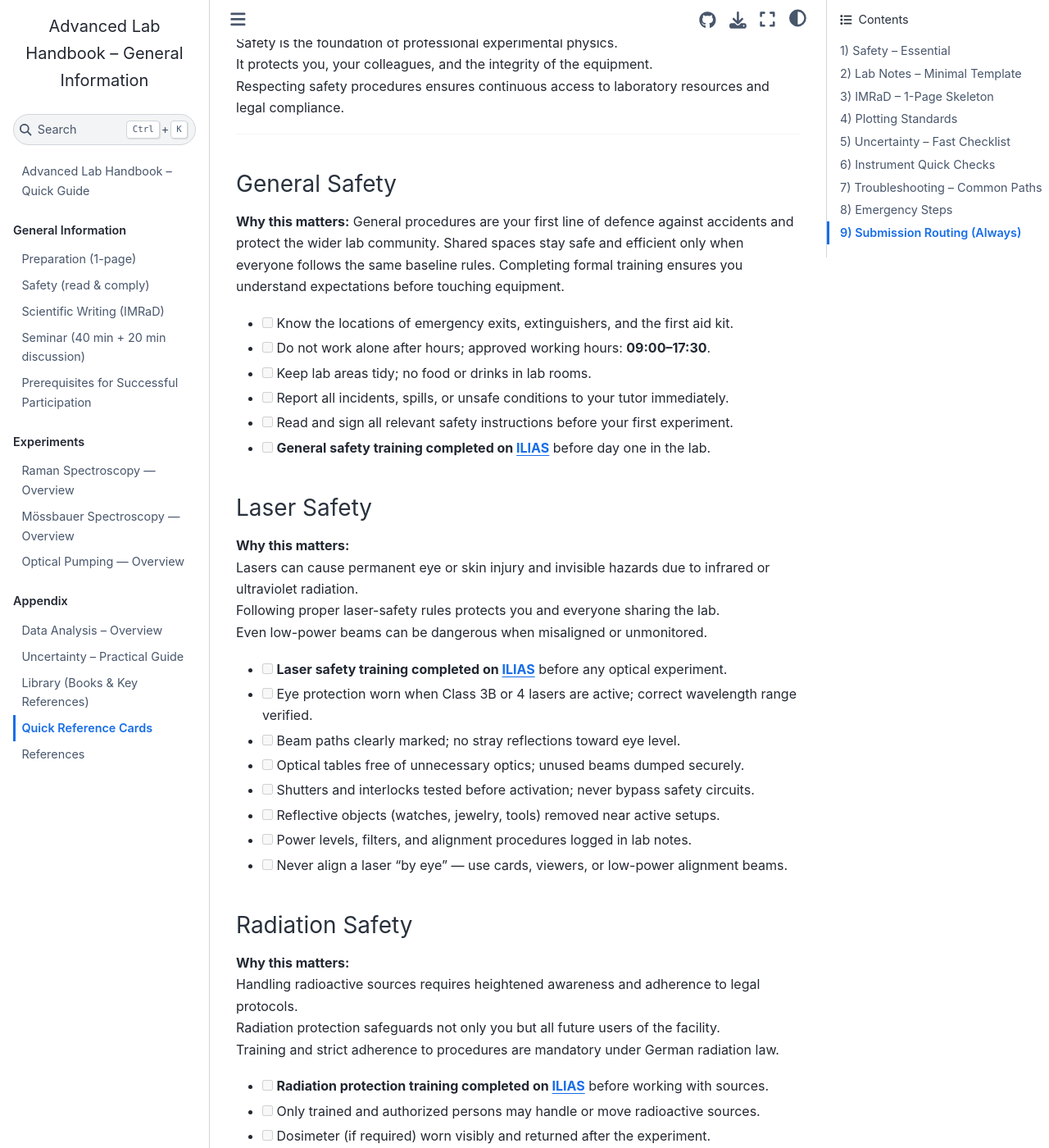
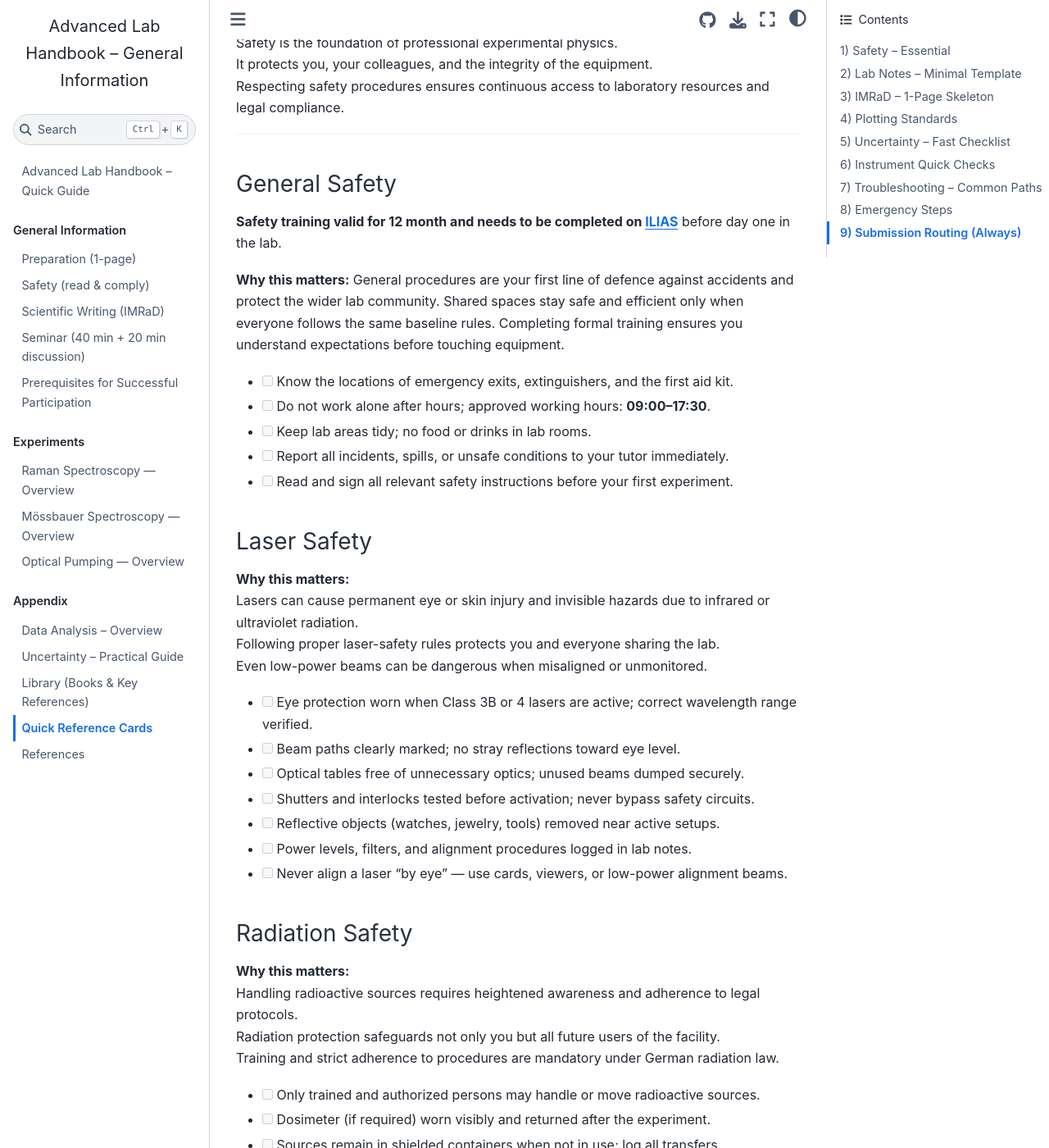
Before and after one commit to adv-labs-ufr/handbook, a Jupyter Book: the page built from appendix/quick-reference.md, in a window 1280 px wide and 1400 px high, scrolled down 299 px. Shown: the whole window at 82% size. Built offline with Jupyter Book 1.0.4 settings and Sphinx 7.4.7 and the Sphinx Book theme 1.1.4, drawn with Linux system fonts in a browser that asks for light colours; some of the changed text lies outside the part shown.

Commit message:
Update quick-reference.md

```diff
--- a/appendix/quick-reference.md
+++ b/appendix/quick-reference.md
@@ -16,6 +16,8 @@ Respecting safety procedures ensures continuous access to laboratory resources a
 ---
 
 ### General Safety
+**Safety training valid for 12 month and needs to be completed on [ILIAS](https://ilias.uni-freiburg.de/goto.php/crs/4019573)** before day one in the lab.
+
 **Why this matters:**
 General procedures are your first line of defence against accidents and protect the wider lab community.
 Shared spaces stay safe and efficient only when everyone follows the same baseline rules.
@@ -25,7 +27,6 @@ Completing formal training ensures you understand expectations before touching e
 - [ ] Keep lab areas tidy; no food or drinks in lab rooms.
 - [ ] Report all incidents, spills, or unsafe conditions to your tutor immediately.
 - [ ] Read and sign all relevant safety instructions before your first experiment.
-- [ ] **General safety training completed on [ILIAS](https://ilias.uni-freiburg.de/goto.php/crs/4019573)** before day one in the lab.
 
 
 (laser-safety-card)=
@@ -35,7 +36,6 @@ Lasers can cause permanent eye or skin injury and invisible hazards due to infra
 Following proper laser-safety rules protects you and everyone sharing the lab.
 Even low-power beams can be dangerous when misaligned or unmonitored.
 
-- [ ] **Laser safety training completed on [ILIAS](https://ilias.uni-freiburg.de/goto.php/crs/4019573)** before any optical experiment.
 - [ ] Eye protection worn when Class 3B or 4 lasers are active; correct wavelength range verified.
 - [ ] Beam paths clearly marked; no stray reflections toward eye level.
 - [ ] Optical tables free of unnecessary optics; unused beams dumped securely.
@@ -52,7 +52,6 @@ Handling radioactive sources requires heightened awareness and adherence to lega
 Radiation protection safeguards not only you but all future users of the facility.
 Training and strict adherence to procedures are mandatory under German radiation law.
 
-- [ ] **Radiation protection training completed on [ILIAS](https://ilias.uni-freiburg.de/goto.php/crs/4019573)** before working with sources.
 - [ ] Only trained and authorized persons may handle or move radioactive sources.
 - [ ] Dosimeter (if required) worn visibly and returned after the experiment.
 - [ ] Sources remain in shielded containers when not in use; log all transfers.
@@ -92,7 +91,7 @@ Following procedures prevents accidents and protects sensitive instrumentation.
 ---
 
 ### Confirmation & Documentation
-- Completion of **general, laser, and radiation safety training** on **[ILIAS](https://ilias.uni-freiburg.de/goto.php/crs/4019573)** is mandatory for lab participation.
+- Completion of **Safety training** on **[ILIAS](https://ilias.uni-freiburg.de/goto.php/crs/4019573)** is mandatory for lab participation – valid for 12 months–only!
 - Tutors verify training completion before granting experiment access.
 - Record your training completion in your **lab notes** on day 1.
 
```
